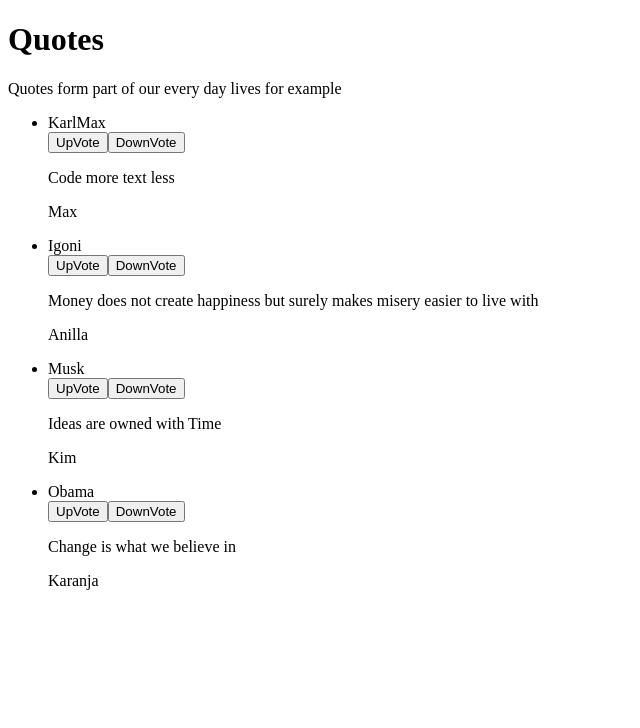
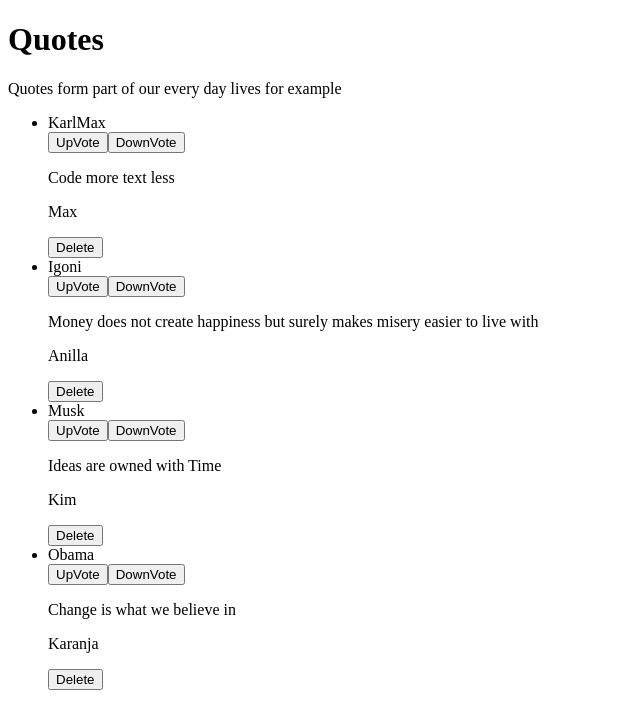
Before and after one commit to Anillab/Quote, an Angular app: page / in a window 1280 px wide. Shown: the top 728 px of the page, without its empty margins (0-640 px from the left). Built offline with nearby package versions, Linux system fonts and the light colour scheme.

Commit message:
Added a delete button

```diff
--- a/src/app/quote-others/quote-others.component.html
+++ b/src/app/quote-others/quote-others.component.html
@@ -1,2 +1,3 @@
 <p>{{quote.author}}</p>
 <p>{{quote.writerQuote}}</p>
+<button (click) = 'quoteDelete(i)'>Delete</button>
--- a/src/app/quote-others/quote-others.component.ts
+++ b/src/app/quote-others/quote-others.component.ts
@@ -1,4 +1,4 @@
-import { Component, OnInit,Input } from '@angular/core';
+import { Component, OnInit,Input,Output,EventEmitter } from '@angular/core';
 import {Quote} from '../quote'
 
 
@@ -8,12 +8,24 @@
   styleUrls: ['./quote-others.component.css']
 })
 export class QuoteOthersComponent implements OnInit {
+
   @Input() quote:Quote;
+  // @Output() isDelete= new EventEmitter<boolean>();
+  quoteDelete(i){
+      this.quotes.splice(i,1);
+    }
+
 
 
   constructor() { }
 
+
   ngOnInit() {
   }
 
+
+    // deleteQuote(i){
+    //     if ( confirm("Are you sure you want to delete the quote?")){
+    //         this.quotes.splice(i,1)
+    //     })
 }
--- a/src/app/quote/quote.component.html
+++ b/src/app/quote/quote.component.html
@@ -5,6 +5,6 @@
   <li>{{quote.quote}}</li>
   <button (click)='addVote(i)' class="btn">UpVote</button>
   <button type="button" class="btn">DownVote</button>
-  <app-quote-others [quote]='quote'></app-quote-others>
+  <app-quote-others  [quote]='quote'></app-quote-others>
 </div>
 </ul>
```
Also changed, not shown: src/app/quote/quote.component.ts (+7 -3 lines).
